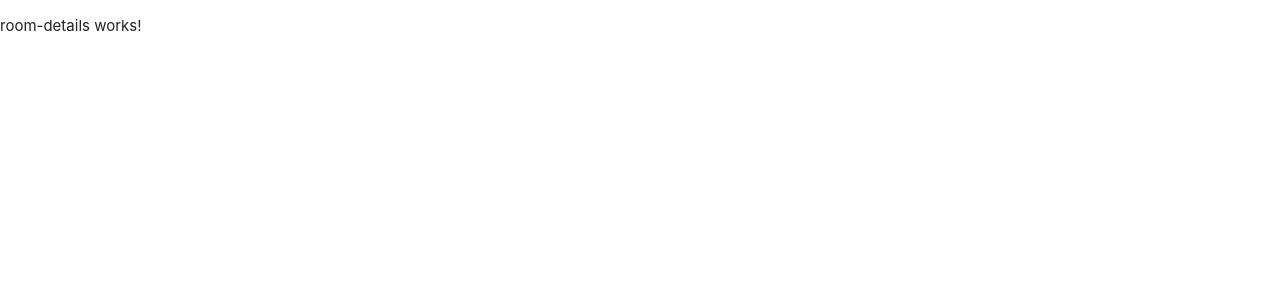
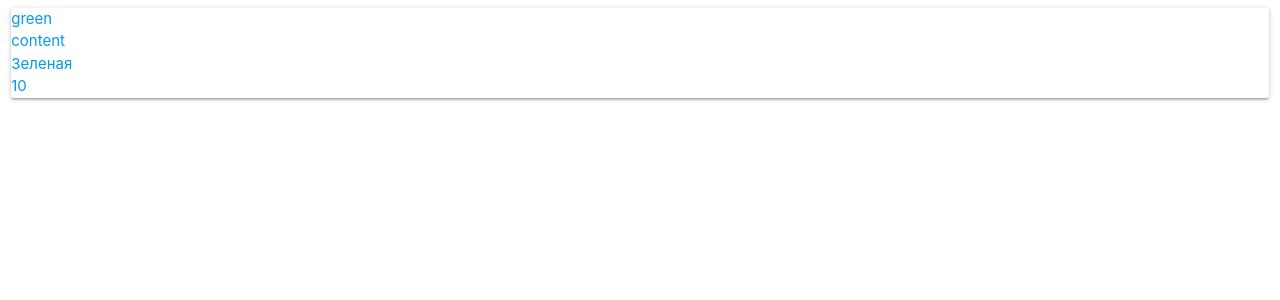
Before and after one commit to FryOS/reserveRoom, an Angular app: page /1 in a window 1280 px wide. Shown: the top 300 px of the page. Built offline with nearby package versions, Linux system fonts and the light colour scheme.

Commit message:
настроил роуты (линки) с общего экрана на экран деталей переговорки

```diff
--- a/src/app/components/general-view-rooms/general-view-rooms.component.html
+++ b/src/app/components/general-view-rooms/general-view-rooms.component.html
@@ -1,7 +1,7 @@
 <div class="container">
   <div class="row">
     <div class="col s12">
-      <h1>Room</h1>
+      <h1>Reserve Room</h1>
     </div>
   </div>
   <div class="row">
--- a/src/app/components/room-card/room-card.component.html
+++ b/src/app/components/room-card/room-card.component.html
@@ -1,6 +1,6 @@
 <div class="card">
   <div class="card-image">
-    <a href="">
+    <a [routerLink] = "['/', room.id]">
       <span class="mySpan">{{room.name}}</span>
       <span class="mySpan">{{room.content}}</span>
       <span class="mySpan">{{room.color}}</span>
--- a/src/app/components/room-details/room-details.component.html
+++ b/src/app/components/room-details/room-details.component.html
@@ -1,3 +1,7 @@
-<p>
-  room-details works!
-</p>
+<div class="cotainer">
+  <div class="row">
+    <div class="col s12">
+      <app-room-card [room]="room"></app-room-card>
+    </div>
+  </div>
+</div>
--- a/src/app/components/room-details/room-details.component.ts
+++ b/src/app/components/room-details/room-details.component.ts
@@ -1,4 +1,7 @@
 import { Component, OnInit } from '@angular/core';
+import { Room } from '../../domain/room';
+import { RoomService } from '../../service/room.service';
+import { ActivatedRoute } from '@angular/router';
 
 @Component({
   selector: 'app-room-details',
@@ -6,10 +9,22 @@ import { Component, OnInit } from '@angular/core';
   styleUrls: ['./room-details.component.scss']
 })
 export class RoomDetailsComponent implements OnInit {
+  room: Room;
+  constructor(
+    private  service: RoomService,
+    private route: ActivatedRoute
 
-  constructor() { }
+  ) {
+    console.log('constructed');
+  }
 
   ngOnInit() {
+    const id = Number(this.route.snapshot.paramMap.get('id'))
+    if (isNaN(id)){
+      //todo redirect
+      return;
+    }
+    this.room = this.service.getItemById(id);
   }
 
 }
```
